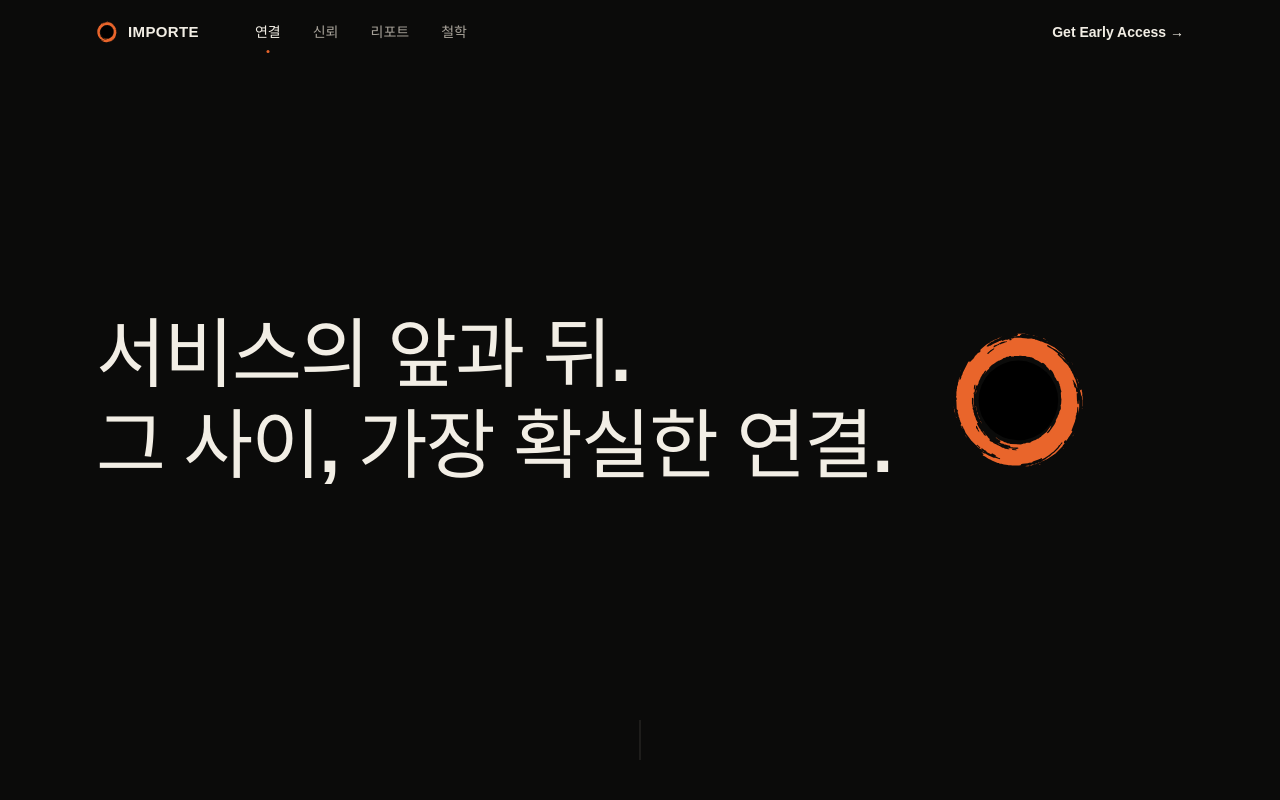
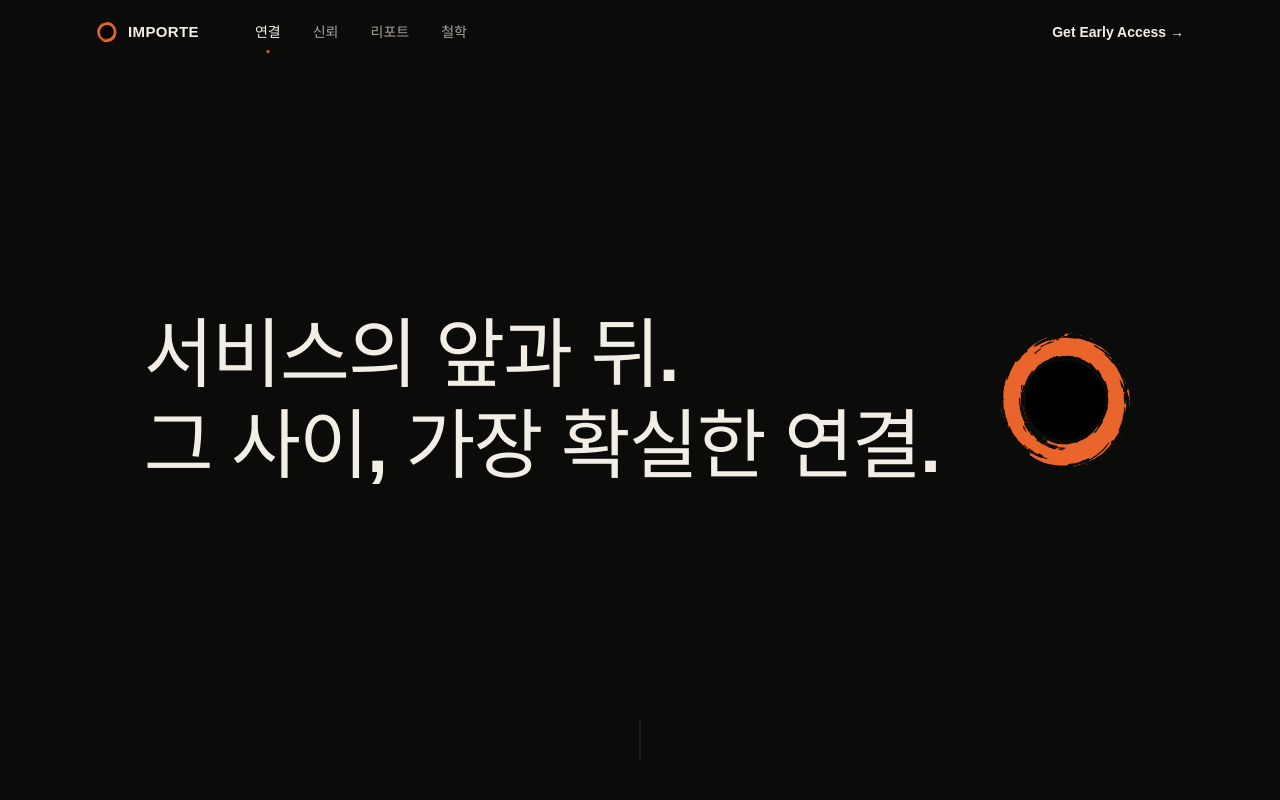
Before and after one commit to IMPORTE-DEV/IMPORTE-LANDING, a React (Vite) app: page / in a window 1280 px wide. Shown: the top 800 px of the page. Built offline with nearby package versions, Linux system fonts and the light colour scheme; a web font is replaced by a local one.

Commit message:
fix: center the Definition Hero's text+O group on wide screens

```diff
--- a/src/components/DefinitionHero.tsx
+++ b/src/components/DefinitionHero.tsx
@@ -7,7 +7,7 @@ export function DefinitionHero() {
       data-header-theme="dark"
       className="relative flex min-h-screen items-center bg-main-black px-6 sm:px-10 lg:px-24"
     >
-      <div className="mx-auto flex w-full max-w-[1320px] flex-col items-start gap-10 sm:flex-row sm:items-center sm:gap-14">
+      <div className="mx-auto flex w-full max-w-[1320px] flex-col items-start gap-10 sm:flex-row sm:items-center sm:justify-center sm:gap-14">
         <motion.h1
           className="font-display leading-[1.2] font-extrabold tracking-tight text-main-ivory"
           style={{ fontSize: 'clamp(32px, 6vw, 76px)' }}
```
